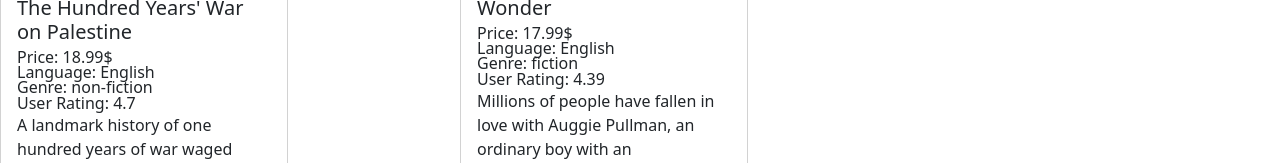
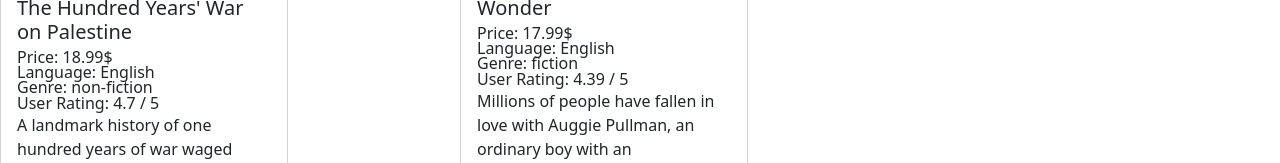
Before and after one commit to nervousturtle333/develop, a React (Create React App) app: page / in a window 1280 px wide. Shown: the part 377-540 px from the top of the page. Built offline with nearby package versions, Linux system fonts and the light colour scheme; the HTML template or start-up script is replaced by a standard one.

Commit message:
updated books display

```diff
--- a/src/components/Book.js
+++ b/src/components/Book.js
@@ -13,7 +13,7 @@
                 <Card.Subtitle>Price: {item.price}$ </Card.Subtitle>
                 <Card.Subtitle>Language: {item.language} </Card.Subtitle>
                 <Card.Subtitle>Genre: {item.genre} </Card.Subtitle>
-                <Card.Subtitle>User Rating: {item.rating} </Card.Subtitle>
+                <Card.Subtitle>User Rating: {item.rating} / 5 </Card.Subtitle>
 
                 <Card.Text style={{maxHeight: "100px", overflow: "hidden"}}> {item.description} </Card.Text>
                 {
```
